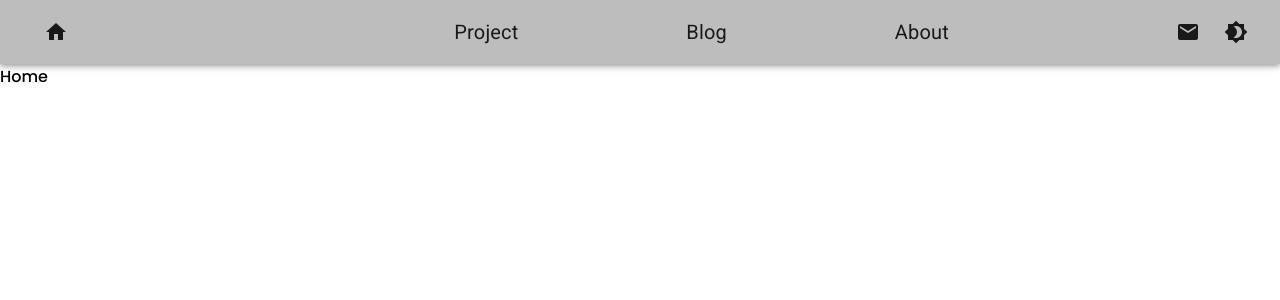
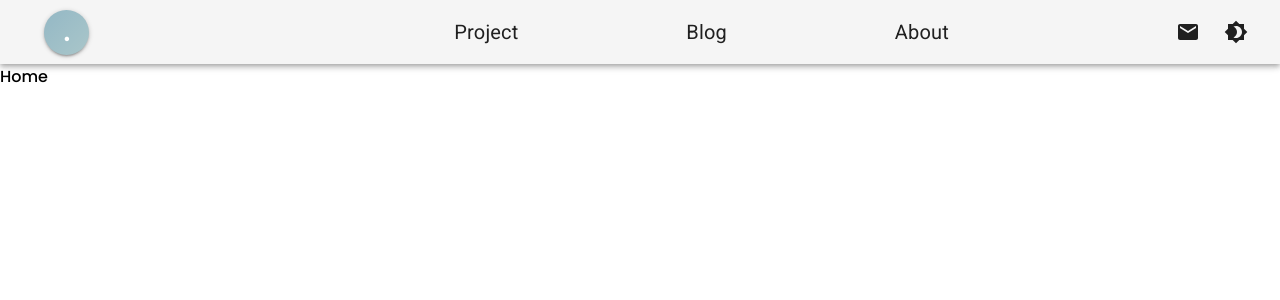
Before and after one commit to chaudarybilal/Resume, a React (Create React App) app: page / in a window 1280 px wide. Shown: the top 300 px of the page. Built offline with nearby package versions, Linux system fonts and the light colour scheme.

Commit message:
updated header

```diff
--- a/src/App.js
+++ b/src/App.js
@@ -1,6 +1,6 @@
 import React from "react";
 import { BrowserRouter, Routes, Route } from "react-router-dom";
-import { grey, indigo, orange} from "@mui/material/colors"
+
 import Home from "./components/Home";
 import About from "./components/About";
 import Blog from "./components/Blog";
@@ -20,8 +20,13 @@ const App = () => {
   const muitheme=createTheme({
     palette:{
       mode:theme,
-      primary:grey,
-    secondary:grey,    },
+      primary:{
+        main:"#F5F5F5"
+
+      },
+    secondary:{
+      main:"#F5F5F5"
+    },    },
   })
 
 
--- a/src/Header.js
+++ b/src/Header.js
@@ -1,10 +1,24 @@
-import { useState, useContext } from 'react';
-import { NavLink } from 'react-router-dom';
-import { AppBar, Toolbar, IconButton, Container, Menu, MenuItem, Box, Typography } from '@mui/material';
-import { Home as HomeIcon, Info as InfoIcon, Receipt as ReceiptIcon, Work as WorkIcon, Brightness4 as Brightness4Icon, Brightness7 as Brightness7Icon, Menu as MenuIcon } from '@mui/icons-material';
-import { ThemeContext } from './ThemeContext';
-import EmailIcon from '@mui/icons-material/Email';
-import Contact from './components/Contact';
+import { useState, useContext } from "react";
+import { NavLink } from "react-router-dom";
+import {
+  AppBar,
+  Toolbar,
+  IconButton,
+  Container,
+  Menu,
+  MenuItem,
+  Box,
+  Typography,
+} from "@mui/material";
+import {
+
+  Brightness4 as Brightness4Icon,
+  Brightness7 as Brightness7Icon,
+  Menu as MenuIcon,
+} from "@mui/icons-material";
+import { ThemeContext } from "./ThemeContext";
+
+import Contact from "./components/Contact";
 
 const Header = () => {
   const { theme, toggleTheme } = useContext(ThemeContext);
@@ -23,41 +37,64 @@ const Header = () => {
   };
 
   return (
-    <AppBar position="static"  color={theme === 'light' ? 'secondary' : 'primary'} >
+    <AppBar
+      position="static"
+      color={theme === "light" ? "secondary" : "primary"}
+    >
       <Toolbar>
-        <Container sx={{ display: 'flex', alignItems: 'center', width: '20%' }}>
-          <IconButton component={NavLink} exact to="/" color="inherit" edge="start">
-            <HomeIcon />
+        <Container sx={{ display: "flex", alignItems: "center", width: "20%" }}>
+          <IconButton
+            component={NavLink}
+            exact
+            to="/"
+            color="inherit"
+            edge="start"
+          >
+            <div
+              style={{
+                zIndex: "3",
+                color: " #fff",
+                fontWeight: "700",
+                backgroundColor: "#94B8C5",
+                borderRadius: "50%",
+                padding: "5px",
+                fontSize: "1.5rem",
+                backgroundImage: 'linear-gradient(-45deg,rgba(255,255,220,.2),transparent)',
+
+                width: " 45px",
+                height: " 45px",
+                boxShadow:
+                  "0 2px 2px 0 rgba(0,0,0,.14), 0 3px 1px -2px rgba(0,0,0,.12), 0 1px 5px 0 rgba(0,0,0,.2)",
+              }}
+            >
+              .
+            </div>
           </IconButton>
-
         </Container>
 
         <Container
           component="div"
           sx={{
-            display: 'flex',
-            justifyContent: 'center',
-            '@media (max-width: 599.95px)': {
-              display: 'none',
+            display: "flex",
+            justifyContent: "center",
+            "@media (max-width: 599.95px)": {
+              display: "none",
             },
-            '@media (min-width: 600px)': {
-              display: 'flex',
-              justifyContent: 'space-evenly',
-              width: '70%',
+            "@media (min-width: 600px)": {
+              display: "flex",
+              justifyContent: "space-evenly",
+              width: "70%",
             },
           }}
         >
           <IconButton component={NavLink} to="/project" color="inherit">
-            <Typography variant='h6'>Project
-            </Typography>
+            <Typography variant="h6">Project</Typography>
           </IconButton>
           <IconButton component={NavLink} to="/blog" color="inherit">
-          <Typography variant='h6'>Blog
-            </Typography>
+            <Typography variant="h6">Blog</Typography>
           </IconButton>
           <IconButton component={NavLink} to="/about" color="inherit">
-          <Typography variant='h6'>About
-            </Typography>
+            <Typography variant="h6">About</Typography>
           </IconButton>
         </Container>
 
@@ -68,19 +105,19 @@ const Header = () => {
           PaperProps={{
             style: {
               maxHeight: 400,
-              width: '100%',
+              width: "100%",
               maxWidth: 360,
             },
           }}
           anchorOrigin={{
-            vertical: 'top',
-            horizontal: 'left',
+            vertical: "top",
+            horizontal: "left",
           }}
           transformOrigin={{
-            vertical: 'top',
-            horizontal: 'left',
+            vertical: "top",
+            horizontal: "left",
           }}
-          sx={{ display: { xs: 'block', sm: 'none' } }}
+          sx={{ display: { xs: "block", sm: "none" } }}
         >
           <MenuItem component={NavLink} to="/about" onClick={handleMenuClose}>
             About
@@ -97,9 +134,13 @@ const Header = () => {
           <Contact />
         </IconButton>
         <IconButton onClick={handleThemeChange} color="inherit">
-            {theme === 'light' ? <Brightness4Icon /> : <Brightness7Icon />}
+          {theme === "light" ? <Brightness4Icon /> : <Brightness7Icon />}
         </IconButton>
-          <IconButton onClick={handleMenuClick} color="inherit" sx={{ display: { xs: 'flex', sm: 'none' } }}>
+        <IconButton
+          onClick={handleMenuClick}
+          color="inherit"
+          sx={{ display: { xs: "flex", sm: "none" } }}
+        >
           <MenuIcon />
         </IconButton>
       </Toolbar>
```
Lines whose indentation alone changed are shown as unchanged.
